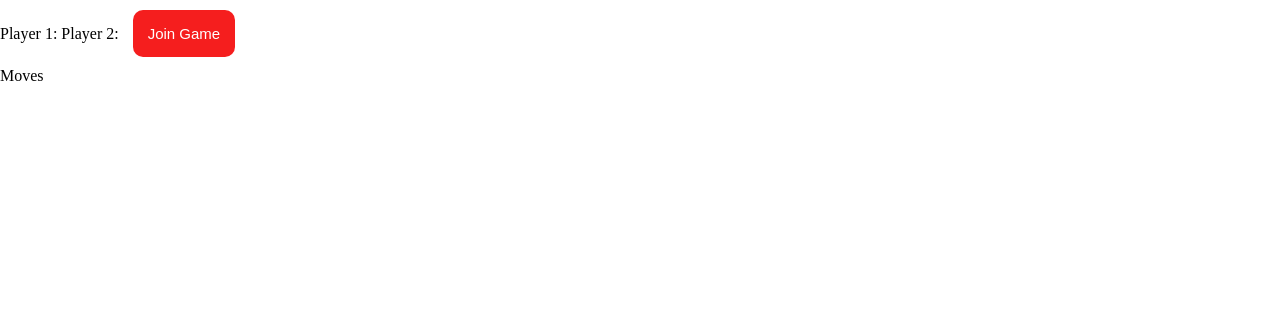
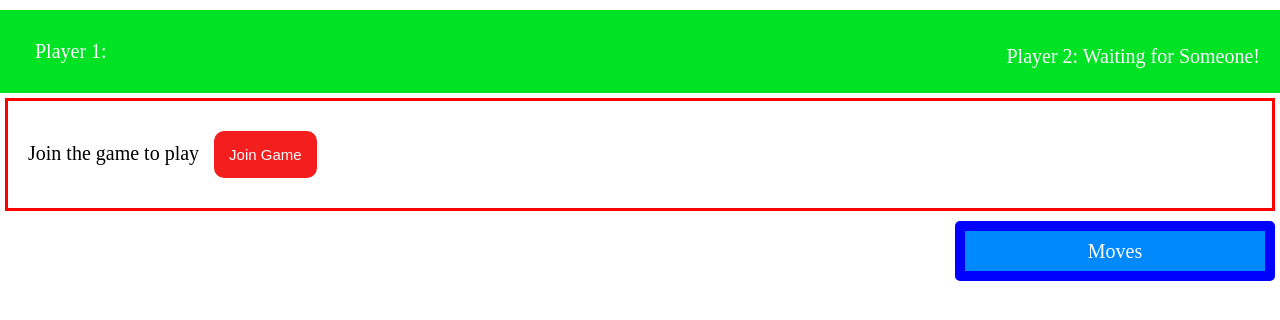
Before and after one commit to ozzy92/JaysConnect4, a Django app: template connect4/templates/connect4/play.html in a window 1280 px wide; the page is wider, and only the part inside the window is pictured. Shown: the part 63-383 px from the top of that part. Run offline with Django 3.2, Linux system fonts and the light colour scheme; the template is opened without the code that fills it, so the values that code supplies are empty.

Commit message:
Styling of board game complete

```diff
--- a/connect4/static/connect4/styles.css
+++ b/connect4/static/connect4/styles.css
@@ -37,7 +37,7 @@ button:hover {
     background-color: #a20101;
 }
 
-/* games page game lists */
+/* games page lists */
 div.games {
     text-align: center;
 }
@@ -94,3 +94,107 @@ a.gamelist {
 a:hover.gamelist {
     background-color: #c126af;
 }
+
+/** board table **/
+div.playerbar {
+    width: 100%;
+    padding: 30px;
+    margin-top: 10px;
+    background-color: #00e224;
+    color: white;
+    font-size: 20;
+}
+
+span.player1 {
+    padding: 5px;
+}
+
+span.player2 {
+    position: absolute;
+    right: 15px;
+    padding: 5px;
+}
+
+div.moveinfo {
+    padding: 20px;
+    border-style: solid;
+    border-color: red;
+    margin: 5px;
+    font-size: 20;
+}
+
+a.leavegame {
+    float: right;
+}
+
+table.board {
+    border-collapse: collapse;
+    background: yellow;
+    float: left;
+}
+
+td.board {
+    width: 50px;
+    height: 50px;
+    border: 7px solid yellow;
+    border-radius: 100%;
+    text-align: center;
+    /* yes colors look weird, but used columns change to dark coin colors */
+    color: white;
+    background: white;
+}
+
+td.boardtop {
+    width: 50px;
+    height: 50px;
+    border: 7px solid transparent;
+    border-bottom: 7px solid yellow;
+    text-align: center;
+}
+
+button.placecoin {
+    background-color: #f51e1e;
+    font-size: 15;
+    color: white;
+    padding: 8px;
+    margin: 0px;
+    border: none;
+    border-radius: 10px;
+}
+
+button:hover.placecoin {
+    background-color: #a20101;
+}
+
+/** board moves list (mostly borrowed from games) **/
+div.moveslist {
+    float: right;
+    border: 10px solid #0000FF;
+    border-radius: 5px;
+    margin: 5px;
+    width: 300px;
+    text-align: center;
+}
+
+span.moveslisttitle {
+    display: block;
+    font-size: 20;
+    background-color: #0088FF;
+    color: #FFFFFF;
+    width: 100%;
+    line-height: 40px;
+}
+
+ol.moveslist {
+    list-style-type: none;
+    margin: 0px;
+    padding: 0px;
+}
+
+li.moveslist {
+    display: block;
+    margin: 1px;
+    padding: 5px;
+    background-color: #ffb2f6;
+    color: #130075;
+}
--- a/connect4/templates/connect4/board.html
+++ b/connect4/templates/connect4/board.html
@@ -1,41 +1,46 @@
-<div>
-    <span>Player 1:
+<div class="playerbar">
+    <span class="player1" style="background: {{ game.player1_color_web }};">
+        Player 1:
         {% if is_player1 %}
             You!
         {% else %}
             {{ game.player1_name }}
         {% endif %}
     </span>
-    <span>
+    <span class="player2" style="background: {{ game.player2_color_web }};">
         Player 2:
         <span id="player2">
             {% if is_player2 %}
                 You!
             {% elif game.player2 %}
                 {{ game.player2_name }}
-            {% elif not is_player1 %}
-                <button onclick="join_game();">Join Game</button>
+            {% else %}
+                Waiting for Someone!
             {% endif %}
         </span>
     </span>
 </div>
-<div>
+<div class="moveinfo">
     {% if is_user_move %}
         It's your move.  Place a coin in your desired column.
     {% elif next_move %}
         Waiting for {{ next_move }} to make a move.
     {% elif game.winner_name %}
         {{ game.winner_name }} Wins!
+        <a class="leavegame" href="/connect4/games/">Go to Games</a>
+    {% elif not is_player1 and not game.player2 %}
+        Join the game to play
+        <button onclick="join_game();">Join Game</button>
     {% endif %}
 </div>
-<table>
+<table class="board">
     <tr>
         {% for col_full in game.col_full %}
-            <td>
+            <td class="boardtop">
                 {% if col_full %}
                     <span>Column Full</span>
                 {% elif is_user_move %}
-                    <button onclick="make_move({{ forloop.counter0 }});">Place Coin</button>
+                    <button class="placecoin" onclick="make_move({{ forloop.counter0 }});">Place Coin</button>
                 {% endif %}
             </td>
         {% endfor %}
@@ -43,7 +48,7 @@
     {% for row in game.board reversed %}
         <tr>
             {% for col in row %}
-                <td id="row{{ forloop.parentloop.counter0 }}col{{ forloop.counter0 }}">
+                <td class="board" style="background: {% if col.0 %}{{ col.1 }}{% endif %}" id="row{{ forloop.parentloop.counter0 }}col{{ forloop.counter0 }}">
                     {% if col.0 %}
                         <span>{% if col.0 == 1 %}{{ game.player1_name }}{% elif col.0 == 2 %}{{ game.player2_name }}{% endif %}</span>
                     {% endif %}
@@ -52,11 +57,11 @@
         </tr>
     {% endfor %}
 </table>
-<div>
-    <span>Moves</span>
-    <ol>
+<div class="moveslist">
+    <span class="moveslisttitle">Moves</span>
+    <ol class="moveslist">
         {% for move in game.coin_set.all %}
-            <li>
+            <li class="moveslist">
                 {{ move }}
             </li>
         {% endfor %}
```
Also changed, not shown: connect4/models.py (+10 -1 lines).
